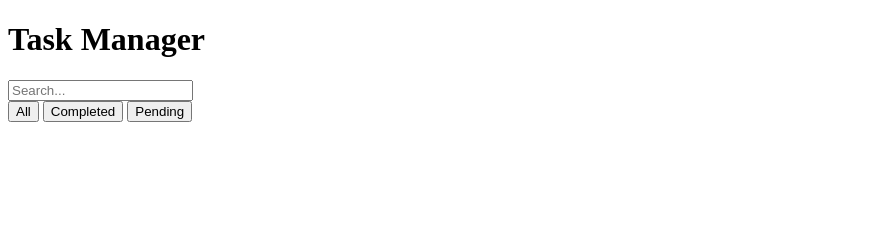
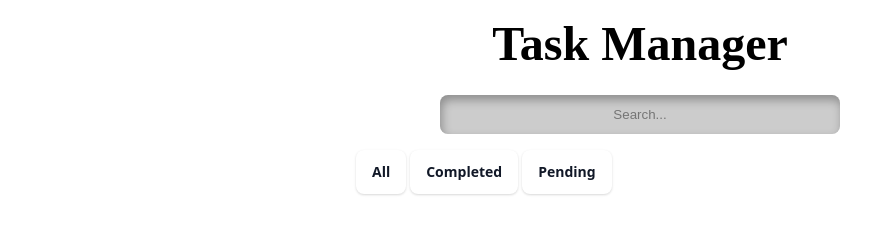
Before and after one commit to Pyrad-Time/Task-Manager-App, a website with bundled scripts: page index.html in a window 1280 px wide. Both pictures are taken after a click on the button "All". Shown: the whole page, without its empty margins (0-895 px from the left). Built offline with nearby package versions, Linux system fonts and the light colour scheme; no server answers.

Commit message:
style: add base astyles for layout and components

```diff
--- a/index.html
+++ b/index.html
@@ -17,9 +17,9 @@
         >
 
         <div class="filters">
-            <button data-filter="all" class="button">All</button>
-            <button data-filter="completed" class="button">Completed</button>
-            <button data-filter="pending" class="button">Pending</button>
+            <button data-filter="all" class="button__filter">All</button>
+            <button data-filter="completed" class="button__filter">Completed</button>
+            <button data-filter="pending" class="button__filter">Pending</button>
         </div>
 
         <p id="status"></p>
--- a/js/task.js
+++ b/js/task.js
@@ -4,6 +4,8 @@ export function showTask(task, list) {
     const btnEdit = document.createElement('button')
     const btnDel = document.createElement('button')
     const inputCheck = document.createElement('input')
+    const div1 = document.createElement('div')
+    const div2 = document.createElement('div')
 
     p.textContent = task.title
     btnEdit.textContent = "Edit"
@@ -12,11 +14,13 @@ export function showTask(task, list) {
 
 
     li.className = "task"
-    btnEdit.className = "btnTask"
-    btnDel.className = "btnTask"
+    btnEdit.className = "button__task"
+    btnDel.className = "button__task"
+
+
 
     list.append(li)
-    li.append(inputCheck)
-    li.append(p)
-    li.append(btnEdit, btnDel)
+    div1.append(inputCheck, p)
+    div2.append(btnEdit, btnDel)
+    li.append(div1, div2)
 }
--- a/style.css
+++ b/style.css
@@ -0,0 +1,110 @@
+/*================ Base ================*/
+* {
+    box-sizing: border-box;
+    padding: 0;
+    margin: 0;
+}
+
+html {
+    scroll-behavior: smooth
+}
+
+ul {
+    list-style: none;
+}
+
+a {
+    text-decoration: none
+}
+
+button, input {
+    border: none;
+    outline: none;
+}
+
+/*======================================*/
+
+.container {
+    width: 568px;
+    margin-left: auto;
+    margin-right: auto;
+    display: flex;
+    flex-direction: column;
+    justify-content: center;
+}
+
+.container__title {
+    font-size: 3rem;
+    margin-top: 1rem;
+    margin-bottom: 1.5rem;
+    text-align: center;
+    font-display: var(.75rem);
+}
+
+#search {
+    text-align: center;
+    padding: .75rem;
+    width: 400px;
+    border-radius: .5rem;
+    background-color: #ccc;
+  box-shadow: inset 2px 5px 10px rgba(0,0,0,0.3);
+  transition: 300ms ease-in-out;
+    margin-left: auto;
+    margin-right: auto;
+    margin-bottom: 1rem;
+}
+
+#search:focus {
+  background-color: white;
+  transform: scale(1.05);
+  box-shadow: 13px 13px 100px #969696,
+             -13px -13px 100px #ffffff;
+}
+
+
+.button__filter {
+  background-color: #FFFFFF;
+  border: 0;
+  border-radius: .5rem;
+  box-sizing: border-box;
+  color: #111827;
+  font-family: "Inter var",ui-sans-serif,system-ui,-apple-system,system-ui,"Segoe UI",Roboto,"Helvetica Neue",Arial,"Noto Sans",sans-serif,"Apple Color Emoji","Segoe UI Emoji","Segoe UI Symbol","Noto Color Emoji";
+  font-size: .875rem;
+  font-weight: 600;
+  line-height: 1.25rem;
+  padding: .75rem 1rem;
+  text-align: center;
+  text-decoration: none #D1D5DB solid;
+  text-decoration-thickness: auto;
+  box-shadow: 0 1px 3px 0 rgba(0, 0, 0, 0.1), 0 1px 2px 0 rgba(0, 0, 0, 0.06);
+  cursor: pointer;
+  user-select: none;
+  -webkit-user-select: none;
+  touch-action: manipulation;
+  margin-bottom: 2rem;
+}
+
+.button__filter:hover {
+  background-color: rgb(249,250,251);
+}
+
+.button__filter:focus {
+  outline: 2px solid transparent;
+  outline-offset: 2px;
+}
+
+.button__filter:focus-visible {
+  box-shadow: none;
+}
+
+.task {
+    display: flex;
+    justify-content: space-between;
+    align-items: center;
+    text-align: left;
+    min-height: 3rem;
+    background-color: #ebebeb;
+    border-radius: .25rem;
+    border: 1px black solid;
+    margin-bottom: 1rem;
+}
```
